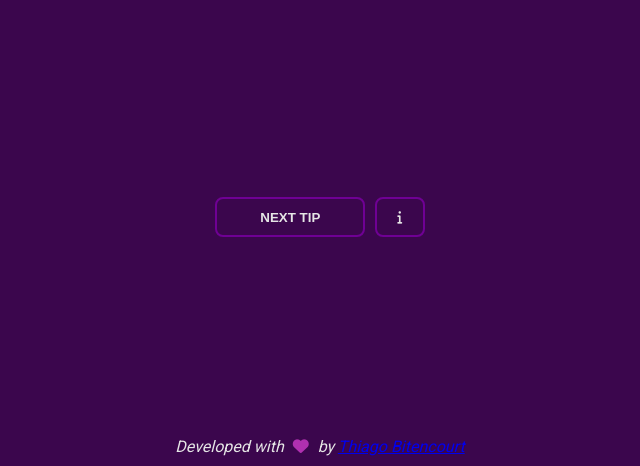
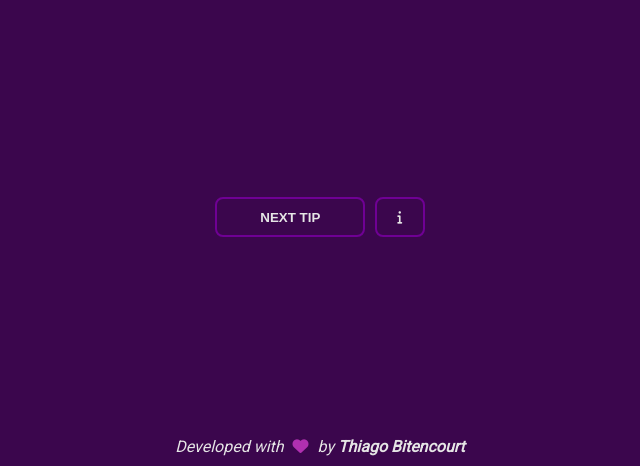
Before and after one commit to thiagobitencourt/dailydevtips, a plain HTML site: page index.html in a window 1280 px wide. Shown: the part 334-800 px from the top of the page, without its empty margins (320-960 px from the left). Drawn offline with Linux system fonts and the light colour scheme.

Commit message:
Improve footer style

```diff
--- a/style.css
+++ b/style.css
@@ -72,6 +72,12 @@
   margin: 0 5px;
 }
 
+.footer-content a {
+  color: var(--text-color);
+  font-weight: bold;
+  text-decoration: none;
+}
+
 .footer-content .fas,
 .footer-content a:hover {
   color: var(--terciary-color);
```
